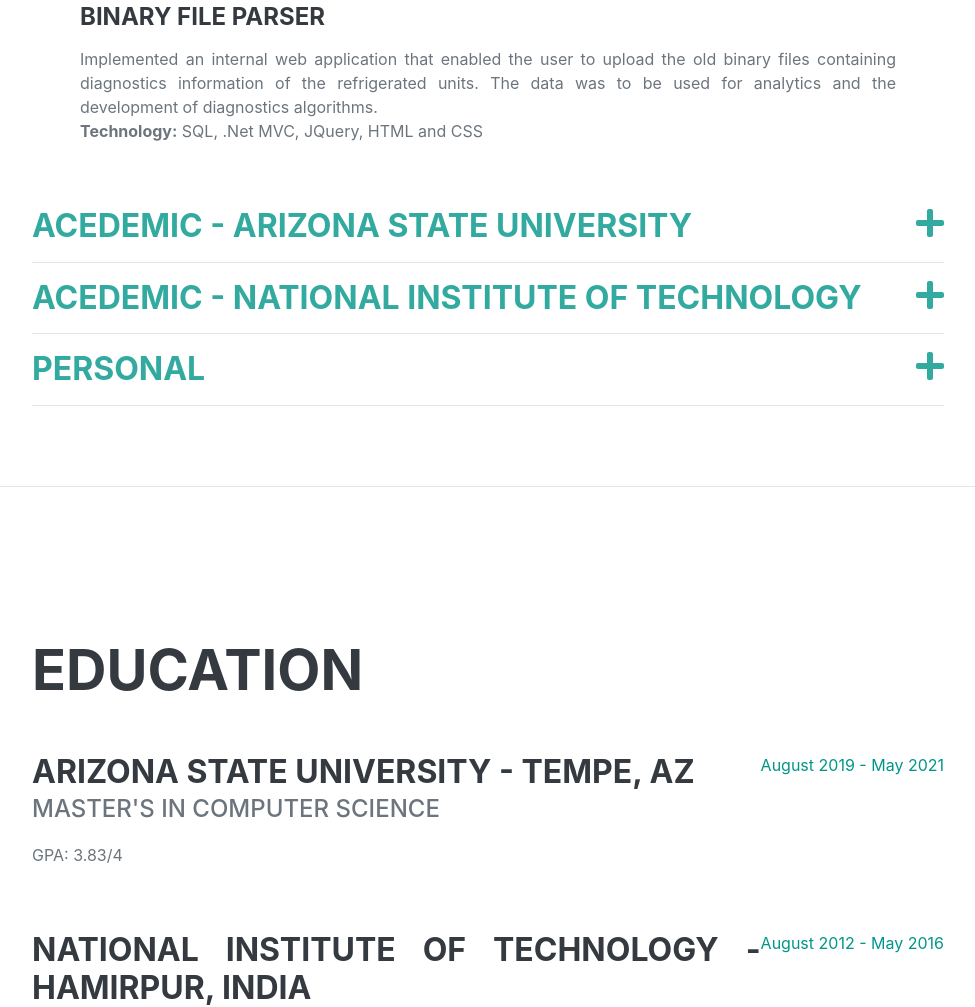
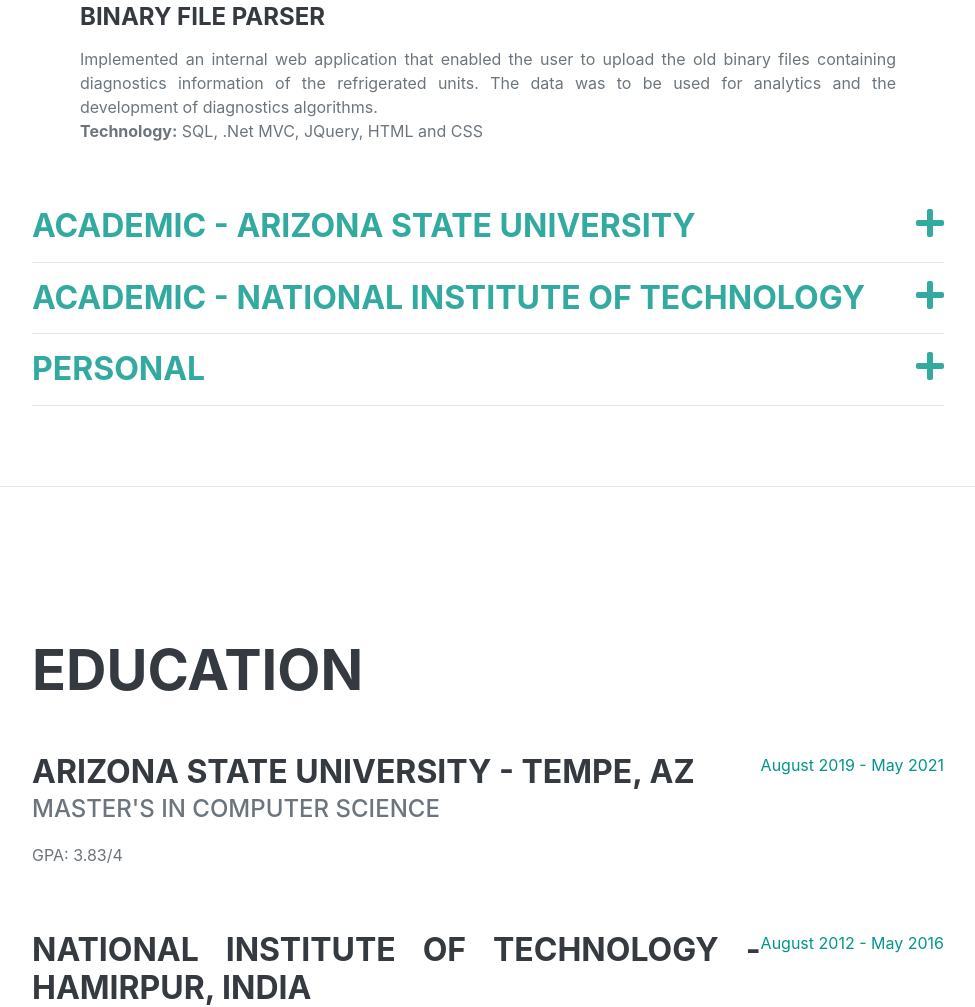
Before and after one commit to ArnavDhiman/ArnavDhiman.github.io, a plain HTML site: page index.html in a window 1280 px wide. Shown: the part 2702-3709 px from the top of the page, without its empty margins (288-1263 px from the left). Drawn offline with nearby package versions, Linux system fonts and the light colour scheme; a web font is replaced by a local one.

Commit message:
spelling correction

```diff
--- a/index.html
+++ b/index.html
@@ -187,7 +187,7 @@
                     </div>
 
                     <a data-toggle="collapse" href="#asu">
-                        <h3 class="mb-3 mt-3">Acedemic - Arizona State University
+                        <h3 class="mb-3 mt-3">ACADEMIC - Arizona State University
                             <i class="fas fa-plus float-right"></i>
                             <!-- <i class="far fa-minus float-right"></i> -->
                         </h3>
@@ -266,7 +266,7 @@
                     </div>
 
                     <a data-toggle="collapse" href="#nit">
-                        <h3 class="mb-3 mt-3">Acedemic - National Institute of Technology
+                        <h3 class="mb-3 mt-3">ACADEMIC - National Institute of Technology
                             <i class="fas fa-plus float-right"></i>
                             <!-- <i class="far fa-minus float-right"></i> -->
                         </h3>
```
